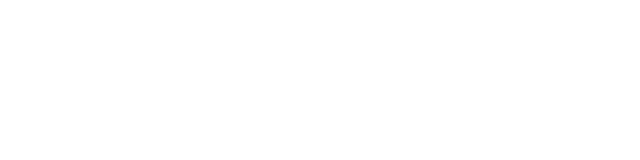
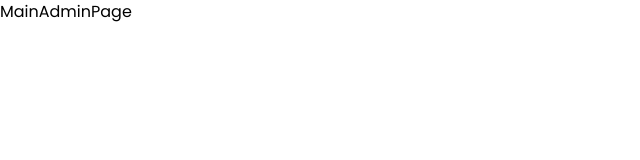
Before and after one commit to geekyAnshul/IdolCoding, a React (Vite) app: page /admin in a window 1280 px wide. Before the commit this address had no page. Shown: the top 160 px of the page, without its empty margins (0-640 px from the left). Built offline with nearby package versions, Linux system fonts and the light colour scheme.

Commit message:
MainAdminPage

```diff
--- a/src/App.jsx
+++ b/src/App.jsx
@@ -7,6 +7,8 @@ import FindMentorPage from "./Components/FindMentorPage";
 import Mentorship from "./Components/MentorShip";
 import Aboutus from "./Components/Aboutus";
 import AdminPage from "./Components/AdminDashboard/AdminPage";
+import MainAdminPage from "./Components/MainAdminDashboard/MainAdminPage";
+
 
 
 function App() {
@@ -19,6 +21,9 @@ function App() {
         <Route path="/about-us" element= {<Aboutus/>} />
         <Route path="/students" element= {<AdminPage/>} />
 
+
+        <Route path="/admin" element= {<MainAdminPage/>} />
+
       </Routes>
     </Router>
   );
--- /dev/null
+++ b/src/Components/MainAdminDashboard/MainAdminPage.jsx
@@ -0,0 +1,9 @@
+import React from 'react'
+
+const MainAdminPage = () => {
+  return (
+    <div>MainAdminPage</div>
+  )
+}
+
+export default MainAdminPage
```
